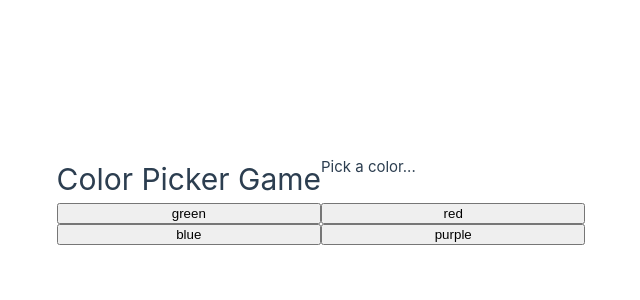
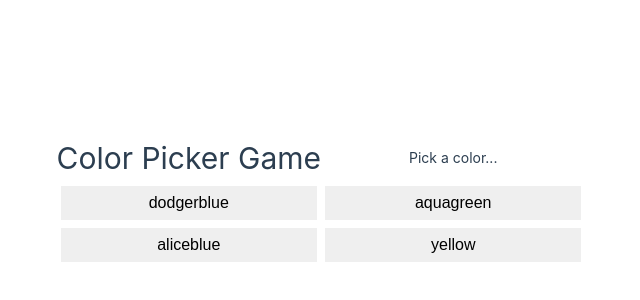
Before and after one commit to iykeevans/altschool-class-of-vue, a Vue app: page / in a window 1280 px wide. Shown: the part 200-500 px from the top of the page, without its empty margins (319-959 px from the left). Built offline with nearby package versions, Linux system fonts and the light colour scheme.

Commit message:
created and used useColorPicker composable

```diff
--- a/src/components/ColorPickerGame.vue
+++ b/src/components/ColorPickerGame.vue
@@ -1,36 +1,33 @@
 <template>
   <h1>Color Picker Game</h1>
 
-  <div>{{ message }}</div>
+  <div class="message">{{ message }}</div>
 
   <button v-for="color in colors" :key="color" @click="matchColor(color)">
     {{ color }}
   </button>
 </template>
 
-<script>
+<script setup>
 import { ref, reactive } from "@vue/reactivity";
+import { useColorPicker } from "../composables/useColorPicker";
+const colors = ["dodgerblue", "aquagreen", "aliceblue", "yellow"];
 
-export default {
-  setup() {
-    const colors = ["green", "red", "blue", "purple"];
-    let message = ref("Pick a color...");
-
-    const matchColor = (value) => {
-      // do a random color based on the array index;
-      const randomNumber = Math.floor(Math.random() * 3) + 1; //between 1 - 4
-
-      if (colors[randomNumber] === value) {
-        message.value = `You win... [answer: ${colors[randomNumber]}]`;
-        return;
-      }
-
-      message.value = `You loose [answer: ${colors[randomNumber]}]`;
-    };
-
-    return { colors, message, matchColor };
-  },
-};
+const { message, matchColor } = useColorPicker(colors);
 </script>
 
-<style></style>
+<style scoped>
+.message {
+  font-size: 14px;
+  justify-self: center;
+  align-self: center;
+}
+
+button {
+  border: none;
+  padding: 8px 6px;
+  font-size: 16px;
+  margin: 4px;
+  cursor: pointer;
+}
+</style>
--- /dev/null
+++ b/src/composables/useColorPicker.js
@@ -0,0 +1,18 @@
+import { ref } from "vue";
+
+export const useColorPicker = (colorsArr) => {
+  const message = ref("Pick a color...");
+
+  const matchColor = (value) => {
+    const randomIndex = Math.floor(Math.random() * colorsArr.length);
+
+    if (colorsArr[randomIndex] === value) {
+      message.value = `You Win!! [answer: ${colorsArr[randomIndex]}]`;
+      return;
+    }
+
+    message.value = `You Lose!! [answer: ${colorsArr[randomIndex]}]`;
+  };
+
+  return { message, matchColor };
+};
```
Also changed, not shown: 2 other files (tests, documents, lock files or other folders).
